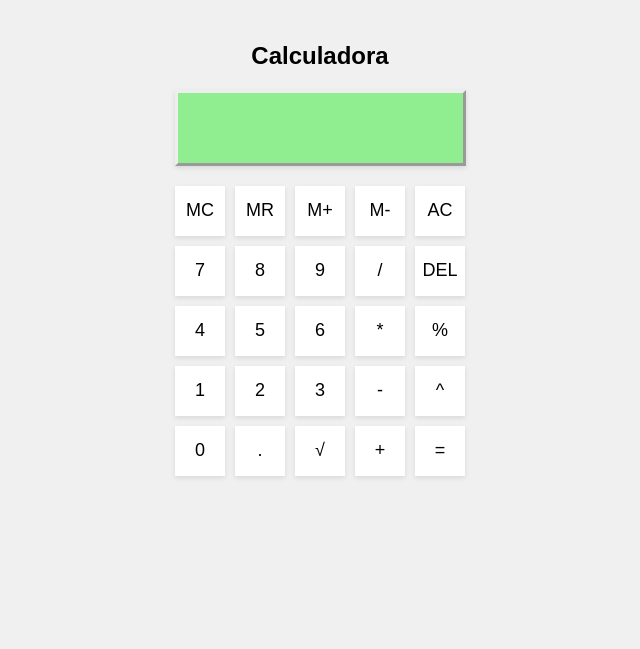
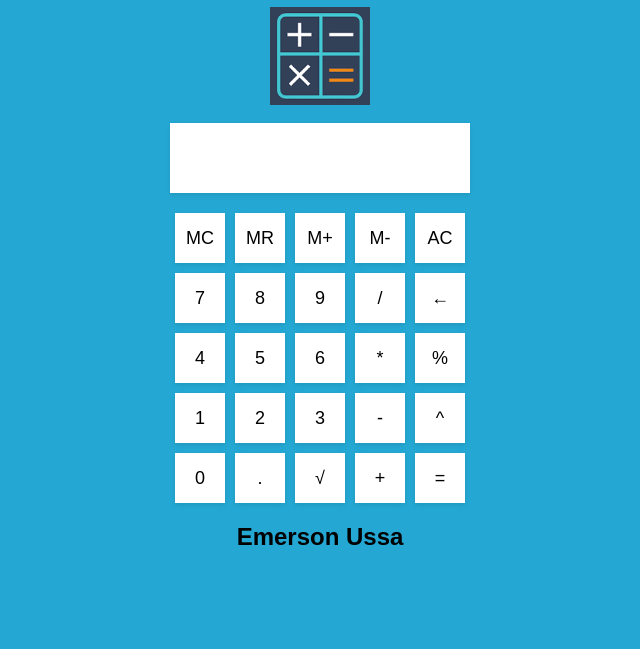
Before and after one commit to ussa0618/CalculadoraUSSA, a plain HTML site: page index.html in a window 1280 px wide. Shown: the part 151-800 px from the top of the page, without its empty margins (320-960 px from the left). Drawn offline with Linux system fonts and the light colour scheme.

Commit message:
Version1
Se agregó una imagen.

```diff
--- a/Script1.js
+++ b/Script1.js
@@ -1,3 +1,5 @@
+//Subintendente Emerson Ussa Aranda cc. 1061537673
+
 const txtResultado = document.getElementById('txtResultado');
 const btnNumeros = document.querySelectorAll('.btn-numero');
 const btnOperadores = document.querySelectorAll('.btn-operador');
--- a/StyleSheet1.css
+++ b/StyleSheet1.css
@@ -6,20 +6,20 @@ body {
     justify-content: center;
     height: 100vh;
     margin: 0;
-    background-color: #f0f0f0;
+    background-color:#24a8d3;
 }
 
 #txtResultado {
-    padding: 10px; /* relleno */
-    width: 265px; /* ancho */
-    background-color: lightgreen; /* Color de fondo */
-    border: outset; /* Estilo del borde (none; solid, dotted, dashed, inset, outset) */
-    box-shadow: 0 2px 5px rgba(0, 0, 0, 0.1); /* Cuadro - Sombra */
-    cursor: zoom-in; /* Cursor */
+    padding: 10px;
+    width: 280px;
+    background-color:  #ffffff ;
+    border: hidden;
+    box-shadow: 0 2px 5px rgba(0, 0, 0, 0.1);
+    cursor: zoom-in;
     text-align: right;
     margin-bottom: 20px;
     height: 50px;
-    font-size: 24px;
+    font-size: 26px;
 }
 
 .botones {
@@ -59,5 +59,5 @@ body {
     .btn-raiz:hover,
     .btn-punto:hover,
     .btn-igual:hover {
-        background-color: #e6e6e6;
+        background-color:#18204f;
     }
--- a/index.html
+++ b/index.html
@@ -6,8 +6,11 @@
 </head>
 
 <body>
-    <h2>Calculadora</h2>
+    <h1>Mi primera calculadora </h1>
 
+
+    <img width="100" src="descarga.png">
+    <br />
     <input type="number" id="txtResultado" placeholder="" readonly />
 
     <div class="botones">
@@ -20,7 +23,7 @@
         <button class="btn-numero">8</button>
         <button class="btn-numero">9</button>
         <button class="btn-operador">/</button>
-        <button class="btn-borrar-uno">DEL</button>
+        <button class="btn-borrar-uno">←</button>
         <button class="btn-numero">4</button>
         <button class="btn-numero">5</button>
         <button class="btn-numero">6</button>
@@ -37,7 +40,7 @@
         <button class="btn-operador">+</button>
         <button class="btn-igual">=</button>
     </div>
-
+    <h2>Emerson Ussa </h2>
     <script src="Script1.js"></script>
 </body>
 </html>
```
Also changed, not shown: descarga.png (added).
